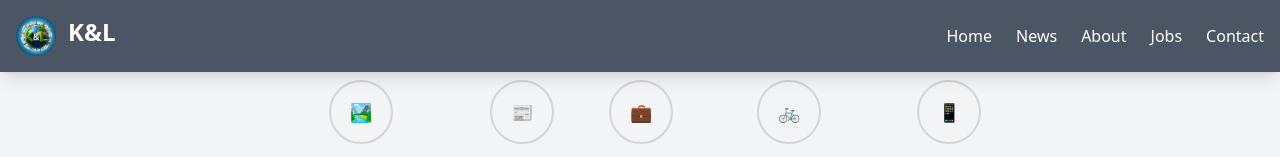
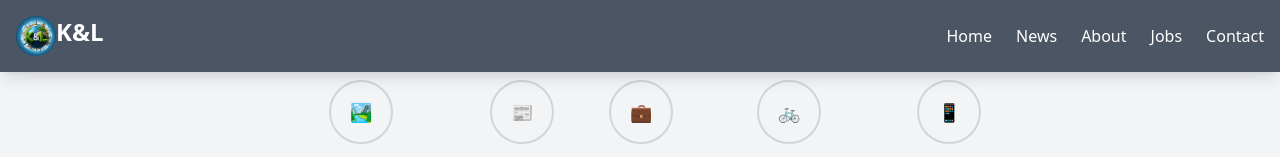
Before and after one commit to lukasmathae/animated-tribble, a React (Create React App) app in the folder frontend/: page / in a window 1280 px wide. Shown: the top 157 px of the page. Built offline with nearby package versions, Linux system fonts and the light colour scheme.

Commit message:
Quick fix colors and circles

```diff
--- a/frontend/src/components/HomePage.js
+++ b/frontend/src/components/HomePage.js
@@ -10,8 +10,9 @@ const HomePage = () => {
 
             <section className="mt-16">
                 <div className="bg-gray-100 py-4">
+                    <div className="container mx-auto px-4">
                         <div
-                        className="container mx-auto flex flex-wrap text-gray-600 justify-center gap-8 px-4 text-center">
+                            className="flex flex-row items-center justify-center gap-8 overflow-x-auto whitespace-nowrap text-gray-600 text-center">
                             <Link
                                 to="/about"
                                 className="flex flex-col items-center text-lg font-semibold hover:text-blue-800 transition"
@@ -62,6 +63,7 @@ const HomePage = () => {
                                 </div>
                                 Rental & U-Sim
                             </Link>
+                        </div>
                     </div>
                 </div>
             </section>
--- a/frontend/src/components/NavBar.js
+++ b/frontend/src/components/NavBar.js
@@ -13,8 +13,10 @@ const Navbar = () => {
             <div className="container mx-auto flex items-center justify-between">
                 {/* Logo */}
                 <div className="text-white font-bold text-2xl flex space-x-3">
-                    <img src={logo} className="App-logo rounded-full mx-auto my-auto" alt="logo" width="40" height="40" />
-                    <Link to="/">K&L</Link>
+                    <Link to="/" className="flex space-x-3">
+                    <img src={logo} className="App-logo rounded-full mx-auto my-auto space-x-3" alt="logo" width="40" height="40" />
+                    K&L
+                    </Link>
                 </div>
 
                 {/* Desktop Menu */}
@@ -60,7 +62,7 @@ const Navbar = () => {
 
             {/* Mobile Menu */}
             <div
-                className={`fixed top-0 right-0 h-full bg-blue-700 text-white w-64 transform ${
+                className={`fixed top-0 right-0 h-full bg-gray-700 text-white w-64 transform ${
                     isOpen ? "translate-x-0" : "translate-x-full"
                 } transition-transform duration-300 ease-in-out z-40`}
             >
```
Lines whose indentation alone changed are shown as unchanged.
